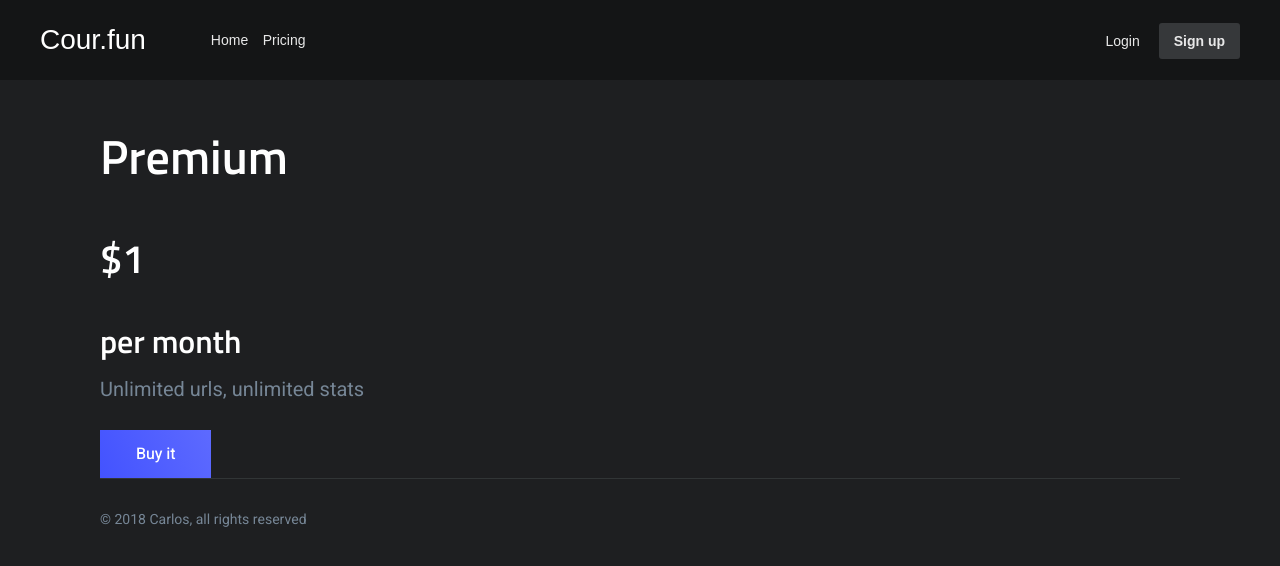
After one commit to escrichov/shortener, a Django app: template shortener_app/templates/shortener_app/pricing.html in a window 1280 px wide. The commit adds this page. Shown: the top 566 px of the page. Run offline with Django 3.2, Linux system fonts and the light colour scheme; the template is opened without the code that fills it, so the values that code supplies are empty; some libraries are stand-ins or nearby versions.

Commit message:
Added pricing page

```diff
--- a/shortener_app/templates/shortener_app/header.html
+++ b/shortener_app/templates/shortener_app/header.html
@@ -2,11 +2,11 @@
 
 	<div class="header-limiter">
 
-		<h1><a href="/">Cour.fun</a></h1>
+		<h1><a href="{% url 'shortener_app:index' %}">Cour.fun</a></h1>
 
 		<nav>
-			<a href="/">Home</a>
-			<a href="#pricing">Pricing</a>
+			<a href="{% url 'shortener_app:index' %}">Home</a>
+			<a href="{% url 'shortener_app:pricing' %}">Pricing</a>
 		</nav>
 
     {% if user.is_authenticated %}
--- /dev/null
+++ b/shortener_app/templates/shortener_app/pricing.html
@@ -0,0 +1,11 @@
+{% extends 'base.html' %}
+{% block content %}
+<div>
+    <h1>Premium</h1>
+    <h2>$1</h2>
+    <h3>per month</h3>
+    <p>Unlimited urls, unlimited stats</p>
+    <button class="button button-block button-primary">Buy it</button>
+</div>
+
+{% endblock %}
--- a/shortener_app/urls.py
+++ b/shortener_app/urls.py
@@ -18,4 +18,5 @@ urlpatterns = [
     path('api/url/create', views.api_url_create, name='api_delete_create'),
     path('api/url/delete/<slug:uid>', views.api_url_delete, name='api_delete_url'),
     path('api/url/list', views.api_url_list, name='api_list_urls'),
+    path('pricing', views.pricing, name='pricing'),
 ]
```
Also changed, not shown: shortener_app/views.py (+8 -0 lines).
